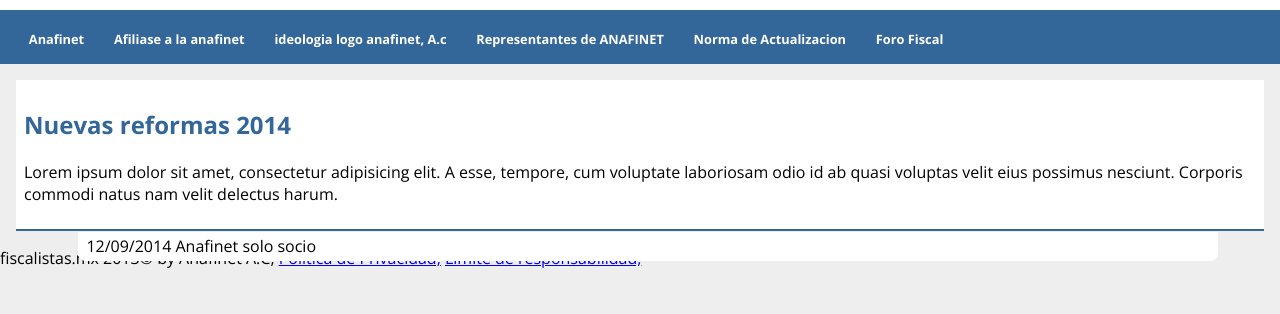
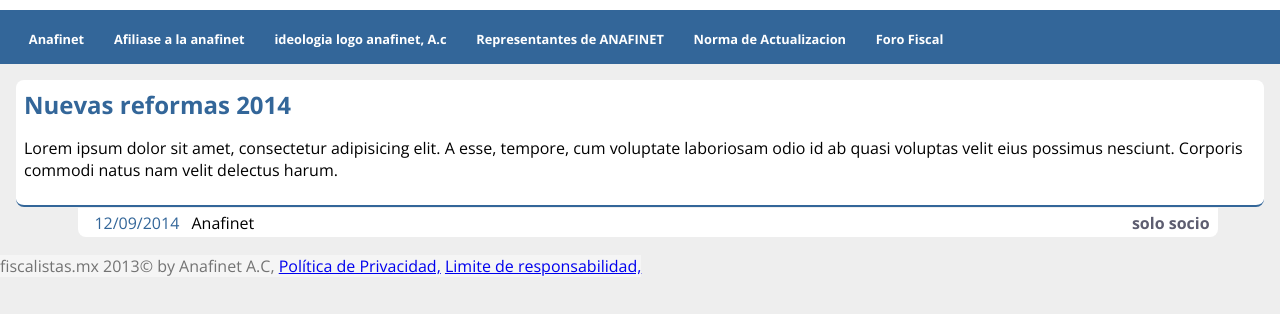
Before and after one commit to quincyg13/temple-anaf, a plain HTML site: page index.html in a window 1280 px wide. Shown: the part 70-384 px from the top of the page. Drawn offline with nearby package versions, Linux system fonts and the light colour scheme.

Commit message:
fix de estilos add mockup
reparacion de estilos y creacion de mackup de fiscalistas

```diff
--- a/style.css
+++ b/style.css
@@ -5,9 +5,10 @@ body
 	font-size: 16px;
 }
 footer{
-	/* background: #f5f5f5;
+	margin-top: 2em;
+	background: #f5f5f5;
 	color: #737373;
-	position: absolute; */
+	position: absolute;
 
 }
 header{
@@ -58,6 +59,10 @@ header #logo img
 	padding: 0.5em;
 	position: relative;
 	border-bottom: 2px solid #336699;
+	border-radius: 0.5em 0.5em 0.5em 0.5em;
+}
+#contenido .item h2{
+	margin: 0;
 }
 #contenido .item .titulo-item{
 	color: #336699;
@@ -73,3 +78,15 @@ header #logo img
 	left: 5%;
 	padding: 0.2em 0.5em
 }
+#contenido .item  .datos_item .autor_item{
+
+}
+#contenido .item  .datos_item .time_item{
+	color: #336699;
+	padding: 0 0.5em;
+}
+#contenido .item  .datos_item  .socio_item{
+	float: right;
+	font-weight: bold;
+	color: #5D5D70;
+}
```
Also changed, not shown: 1 other file.
